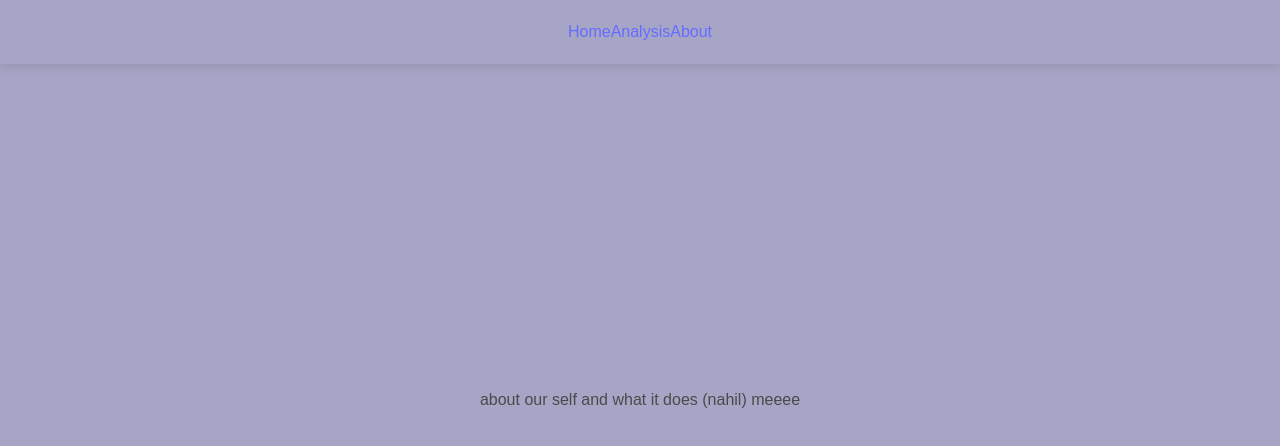
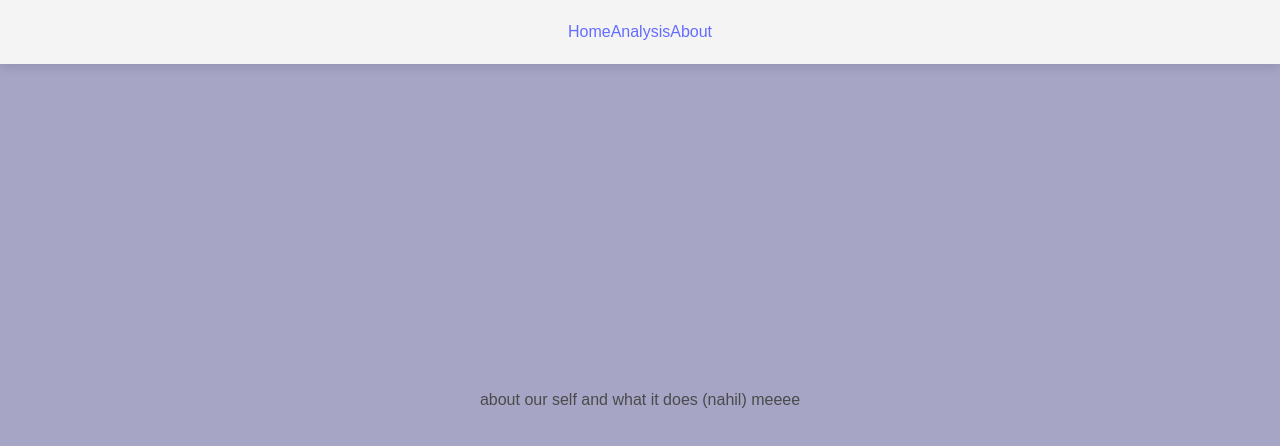
Before and after one commit to vinishdas/skin-Analysis-and-product-recommendation-recommendation, a React (Vite) app in the folder my-app/: page / in a window 1280 px wide. Shown: the top 446 px of the page. Built offline with nearby package versions, Linux system fonts and the light colour scheme.

Commit message:
merging new

```diff
--- a/my-app/src/components/style/Analysis.css
+++ b/my-app/src/components/style/Analysis.css
@@ -22,8 +22,7 @@
   .navbar {
     width: 100%;
     text-align: center;
-    padding: 20px 0;
-    background-color: #A7A5C6; /* Lavender color for the navbar */
+    padding: 20px 0; /* Lavender color for the navbar */
     position: fixed; /* Fixed position to make it always on top */
     top: 0;
     left: 0;
```
